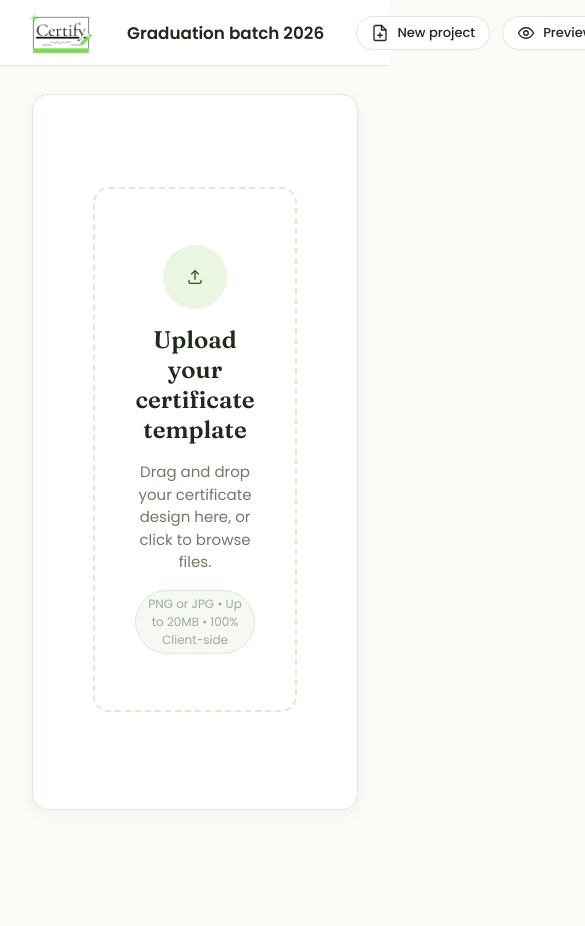
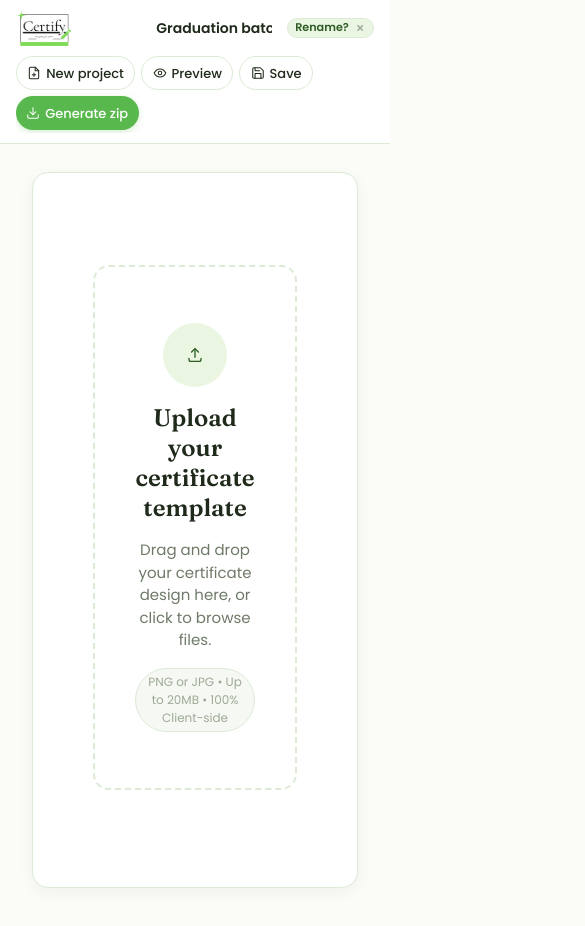
Before and after one commit to hermanjrubis/certify, a plain HTML site: page app.html in a window 390 px wide. Shown: the top 926 px of the page, 585 px wide, since content can reach past the window. Before the commit the page ends 850 px from the top, so only its background shows below. Drawn offline with nearby package versions, Linux system fonts and the light colour scheme; a web font is replaced by a local one.

Commit message:
Fix hero card mobile layout, make editor header responsive, and add project title rename hint

```diff
--- a/app.html
+++ b/app.html
@@ -24,7 +24,7 @@
 
   <!-- Top Navigation Header -->
   <header class="app-header" id="app-header">
-    <div style="display: flex; align-items: center; gap: 1.5rem;">
+    <div class="app-header-brand-group">
       <a href="index.html" class="brand-wrapper" title="Back to Certify Homepage">
         <img src="assets/logo.png" alt="Certify Logo" class="brand-logo-img">
       </a>
@@ -38,6 +38,12 @@
           aria-label="Certificate Project Name"
           title="Click to rename certificate project"
         >
+        <span class="project-title-rename-hint-group" id="project-rename-hint-group" style="display: none;">
+          <button type="button" class="project-title-rename-hint" id="project-rename-hint" title="Click to rename certificate project">
+            Rename?
+          </button>
+          <button type="button" class="project-title-rename-dismiss" id="btn-dismiss-rename-hint" title="Dismiss rename hint" aria-label="Dismiss">&times;</button>
+        </span>
       </div>
     </div>
 
--- a/css/app.css
+++ b/css/app.css
@@ -4,14 +4,25 @@
 .app-header {
   background-color: var(--bg-card);
   border-bottom: 1px solid var(--border-hairline);
-  height: 4.125rem;
+  min-height: 4.125rem;
+  height: auto;
   display: flex;
+  flex-wrap: wrap;
   align-items: center;
   justify-content: space-between;
-  padding: 0 1.75rem;
+  padding: 0.625rem 1.75rem;
+  gap: 0.75rem 1.25rem;
   position: sticky;
   top: 0;
   z-index: 100;
+}
+
+.app-header-brand-group {
+  display: flex;
+  align-items: center;
+  gap: 1.25rem;
+  flex: 1 1 auto;
+  min-width: 0;
 }
 
 .brand-wrapper {
@@ -19,6 +30,7 @@
   align-items: center;
   gap: 0.75rem;
   text-decoration: none;
+  flex-shrink: 0;
 }
 
 .brand-logo-img {
@@ -57,6 +69,8 @@
   display: flex;
   align-items: center;
   gap: 0.5rem;
+  flex: 1 1 auto;
+  min-width: 0;
 }
 
 .project-title-input {
@@ -68,7 +82,10 @@
   border: 1px solid transparent;
   border-radius: var(--radius-sm);
   padding: 0.35rem 0.6rem;
-  width: 240px;
+  width: 220px;
+  max-width: 100%;
+  min-width: 90px;
+  flex: 0 1 auto;
   transition: all var(--transition-fast);
 }
 
@@ -83,10 +100,71 @@
   outline: none;
 }
 
+.project-title-rename-hint-group {
+  display: inline-flex;
+  align-items: center;
+  gap: 0.25rem;
+  background: var(--mint-tint);
+  border: 1px solid var(--border-hairline);
+  border-radius: var(--radius-pill);
+  padding: 0.15rem 0.45rem 0.15rem 0.55rem;
+  animation: renameHintFadeIn 0.25s ease-out;
+  flex-shrink: 0;
+}
+
+@keyframes renameHintFadeIn {
+  from {
+    opacity: 0;
+    transform: scale(0.92);
+  }
+  to {
+    opacity: 1;
+    transform: scale(1);
+  }
+}
+
+.project-title-rename-hint {
+  background: none;
+  border: none;
+  padding: 0;
+  font-family: var(--font-ui);
+  font-size: 0.75rem;
+  font-weight: 600;
+  color: var(--text-on-mint);
+  cursor: pointer;
+  white-space: nowrap;
+  line-height: 1.2;
+}
+
+.project-title-rename-hint:hover {
+  text-decoration: underline;
+}
+
+.project-title-rename-dismiss {
+  background: none;
+  border: none;
+  padding: 0 0.15rem;
+  font-size: 0.875rem;
+  font-weight: 500;
+  color: var(--text-muted);
+  cursor: pointer;
+  line-height: 1;
+  border-radius: 50%;
+  display: inline-flex;
+  align-items: center;
+  justify-content: center;
+  transition: color var(--transition-fast);
+}
+
+.project-title-rename-dismiss:hover {
+  color: var(--text-primary);
+}
+
 .app-header-actions {
   display: flex;
   align-items: center;
-  gap: 0.75rem;
+  flex-wrap: wrap;
+  gap: 0.5rem;
 }
 
 /* App Main Container */
@@ -1138,3 +1216,67 @@
     grid-template-columns: 1fr;
   }
 }
+
+@media (max-width: 768px) {
+  .app-header {
+    padding: 0.625rem 1rem;
+    gap: 0.625rem;
+  }
+
+  .app-header-brand-group {
+    width: 100%;
+    justify-content: space-between;
+    gap: 0.75rem;
+  }
+
+  .project-title-wrapper {
+    justify-content: flex-end;
+  }
+
+  .project-title-input {
+    width: 160px;
+    font-size: 0.9375rem;
+    text-align: right;
+  }
+
+  .app-header-actions {
+    width: 100%;
+    justify-content: flex-start;
+    gap: 0.375rem;
+    overflow-x: auto;
+    padding-bottom: 0.2rem;
+  }
+
+  .app-header-actions .btn {
+    padding: 0.4rem 0.65rem;
+    font-size: 0.8125rem;
+    gap: 0.3rem;
+    flex-shrink: 0;
+  }
+
+  .app-header-actions .svg-icon {
+    width: 14px;
+    height: 14px;
+  }
+}
+
+@media (max-width: 480px) {
+  .brand-logo-img {
+    height: 36px;
+    max-height: 36px;
+  }
+
+  .project-title-input {
+    width: 130px;
+    font-size: 0.875rem;
+    padding: 0.25rem 0.4rem;
+  }
+
+  .project-title-rename-hint-group {
+    padding: 0.1rem 0.35rem 0.1rem 0.45rem;
+  }
+
+  .project-title-rename-hint {
+    font-size: 0.7rem;
+  }
+}
--- a/js/main.js
+++ b/js/main.js
@@ -17,6 +17,7 @@ class CertifyApp {
   constructor() {
     this.state = {
       title: 'Graduation batch 2026',
+      hasCustomTitle: false,
       template: null, // { dataUrl, width, height, imageElement, fileName }
       textField: {
         xPct: 20,
@@ -55,6 +56,9 @@ class CertifyApp {
     this.viewPreview = document.querySelector('#view-preview');
 
     this.projectTitleInput = document.querySelector('#project-title-input');
+    this.projectRenameHintGroup = document.querySelector('#project-rename-hint-group');
+    this.projectRenameHint = document.querySelector('#project-rename-hint');
+    this.btnDismissRenameHint = document.querySelector('#btn-dismiss-rename-hint');
     this.btnNewProject = document.querySelector('#btn-new-project');
     this.btnTogglePreview = document.querySelector('#btn-toggle-preview');
     this.btnSaveProject = document.querySelector('#btn-save-project');
@@ -85,12 +89,46 @@ class CertifyApp {
     });
   }
 
+  showRenameHint() {
+    if (this.projectRenameHintGroup && !this.state.hasCustomTitle) {
+      this.projectRenameHintGroup.style.display = 'inline-flex';
+    }
+  }
+
+  hideRenameHint() {
+    if (this.projectRenameHintGroup) {
+      this.projectRenameHintGroup.style.display = 'none';
+    }
+  }
+
   bindGlobalEvents() {
     // Project title change
     if (this.projectTitleInput) {
       this.projectTitleInput.addEventListener('input', (e) => {
         this.state.title = e.target.value;
+        this.state.hasCustomTitle = true;
+        this.hideRenameHint();
         this.markStateDirty();
+      });
+    }
+
+    // Rename hint click focuses and selects the field
+    if (this.projectRenameHint) {
+      this.projectRenameHint.addEventListener('click', () => {
+        if (this.projectTitleInput) {
+          this.projectTitleInput.focus();
+          this.projectTitleInput.select();
+        }
+      });
+    }
+
+    // Dismiss rename hint
+    if (this.btnDismissRenameHint) {
+      this.btnDismissRenameHint.addEventListener('click', (e) => {
+        e.stopPropagation();
+        this.state.hasCustomTitle = true;
+        this.hideRenameHint();
+        this.saveDraft(false);
       });
     }
 
@@ -173,12 +211,22 @@ class CertifyApp {
 
   async loadInitialDraft() {
     const draft = await this.storage.load();
-    if (draft && draft.template && draft.template.dataUrl) {
+    if (draft) {
+      this.state.hasCustomTitle = !!draft.hasCustomTitle || (draft.title && draft.title !== 'Graduation batch 2026');
+      if (draft.title) {
+        this.state.title = draft.title;
+        if (this.projectTitleInput) this.projectTitleInput.value = this.state.title;
+      }
+
+      if (this.state.hasCustomTitle) {
+        this.hideRenameHint();
+      } else {
+        this.showRenameHint();
+      }
+
+      if (draft.template && draft.template.dataUrl) {
         const img = new Image();
         img.onload = () => {
-        this.state.title = draft.title || this.state.title;
-        if (this.projectTitleInput) this.projectTitleInput.value = this.state.title;
-
           this.state.textField = { ...this.state.textField, ...draft.textField };
           if (Array.isArray(draft.names)) {
             this.state.names = draft.names;
@@ -193,6 +241,10 @@ class CertifyApp {
           }, false);
         };
         img.src = draft.template.dataUrl;
+      }
+    } else {
+      // Moment 1: Right when a new project starts
+      this.showRenameHint();
     }
   }
 
@@ -272,6 +324,11 @@ class CertifyApp {
     // Initial canvas render & switch to editing view
     this.renderCanvasPreview();
     this.switchView('editing');
+
+    // Moment 2: Right after first template upload completes
+    if (!this.state.hasCustomTitle) {
+      this.showRenameHint();
+    }
   }
 
   renderCanvasPreview() {
@@ -556,6 +613,7 @@ class CertifyApp {
   async saveDraft(immediate = false) {
     return await this.storage.save({
       title: this.state.title,
+      hasCustomTitle: this.state.hasCustomTitle,
       template: this.state.template ? {
         dataUrl: this.state.template.dataUrl,
         width: this.state.template.width,
```
Also changed, not shown: css/home.css (+31 -1 lines). Lines whose indentation alone changed are shown as unchanged.
